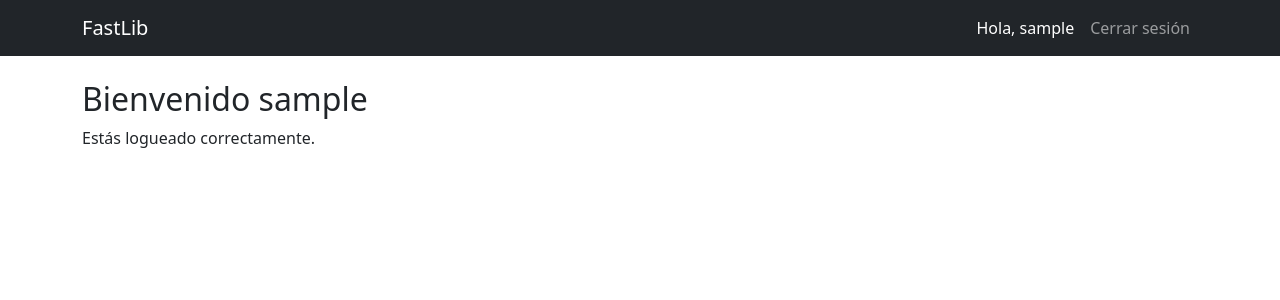
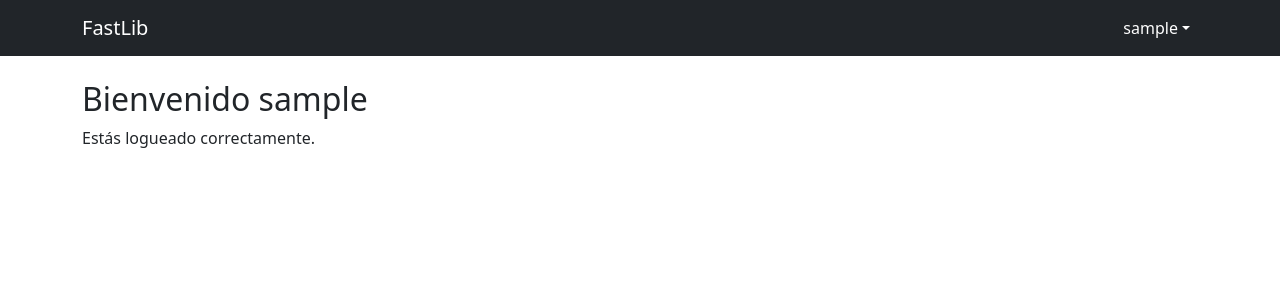
Before and after one commit to BlackSkyFrost/FastLib, a Django app: page / in a window 1280 px wide. Shown: the top 300 px of the page. Run offline with Django 5.2, Linux system fonts and the light colour scheme; the visitor is signed in with stand-in values (Sample User, id 1).

Commit message:
Base html update with dropdown menu via bootstrap

```diff
--- a/fastlib/templates/base.html
+++ b/fastlib/templates/base.html
@@ -22,11 +22,14 @@
             <div class="collapse navbar-collapse">
                 <ul class="navbar-nav ms-auto">
                     {% if user.is_authenticated %}
-                        <li class="nav-item">
-                            <span class="nav-link text-white">Hola, {{ user.username }}</span>
-                        </li>
-                        <li class="nav-item">
-                            <a class="nav-link" href="{% url 'logout' %}">Cerrar sesión</a>
+                        <li class="nav-item dropdown">
+                            <a class="nav-link dropdown-toggle text-white" href="#" id="navbarUserDropdown" role="button" data-bs-dismiss="dropdown" aria-expanded="false">{{ user.username }}</a>
+                            <ul class="dropdown-menu dropdown-menu-end" aria-labelledby="navbarUserDropdown">
+                                <li><a class="dropdown-item" href="{% url 'editar_perfil' %}">Editar Perfil</a></li>
+                                <li><a class="dropdown-item" href="{% url 'cambiar_contraseña' %}">Cambiar Contraseña</a></li>
+                                <li><hr class="dropdown-divider"></li>
+                                <li><a class="dropdown-item" href="{% url 'logout' %}">Cerrar Sesión</a></li>
+                            </ul>
                         </li>
                     {% else %}
                         <li class="nav-item">
```
